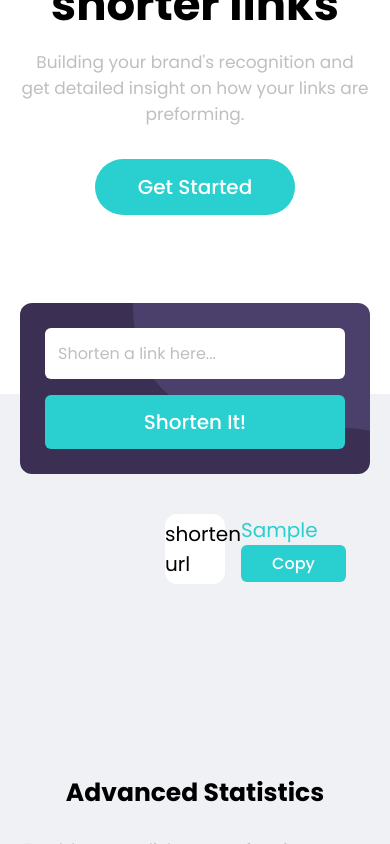
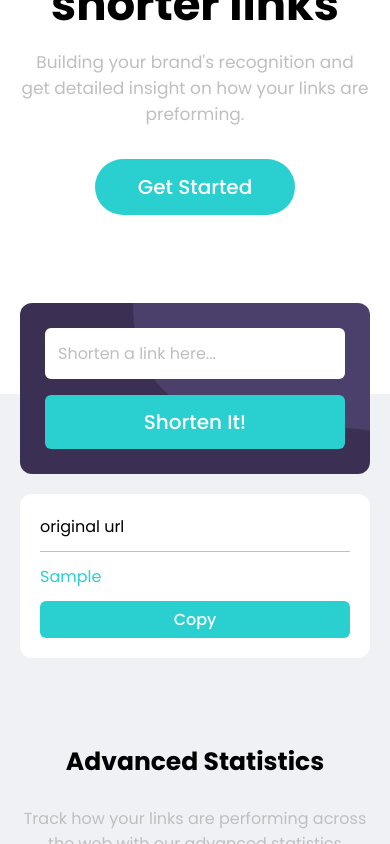
Before and after one commit to tomazi15/url-shortening-landing-page, a React (Create React App) app: page / in a window 390 px wide. Both pictures are taken after typing "Sample" into the empty fields and a click on the button "Shorten It!". Shown: the part 713-1557 px from the top of the page. Built offline with nearby package versions, Linux system fonts and the light colour scheme.

Commit message:
feat: add url list mobile view style

```diff
--- a/src/components/App.module.scss
+++ b/src/components/App.module.scss
@@ -4,7 +4,7 @@
 .container {
   position: relative;
 
-  &__test {
+  &__section {
     position: absolute;
     height: auto;
     width: 100%;
@@ -15,7 +15,7 @@
   }
 
   @media (min-width: $tablet-view) {
-    &__test {
+    &__section {
       top: 90%;
     }
   }
--- a/src/components/App.tsx
+++ b/src/components/App.tsx
@@ -16,7 +16,7 @@ const App = (): JSX.Element => {
         <PageHeader />
         <ShortenForm />
       </section>
-      <section className={style.container__test}>
+      <section className={style.container__section}>
         <UrlList />
         <ProductCard />
         <BoostLinkPanel />
--- a/src/components/UrlList/UrlList.module.scss
+++ b/src/components/UrlList/UrlList.module.scss
@@ -2,47 +2,57 @@
 @import "../../scss/functions.scss";
 
 .container {
+  // MOBILE
+  margin: toRem(100) toRem(20);
+
   &__urlList {
-    margin: toRem(120) toRem(165);
     padding: 0;
+
+    background-color: $color-white;
+    border-radius: toRem(12);
+    font-family: $poppins-font;
+    list-style-type: none;
   }
 
   &__url {
     display: flex;
-    justify-content: space-between;
-    align-items: center;
+    flex-direction: column;
 
-    height: toRem(70);
-    margin-bottom: toRem(16);
+    padding: toRem(20);
 
-    font-family: $poppins-font;
-    font-size: toRem(20);
-    list-style: none;
-    border-radius: toRem(12);
-    background-color: $color-white;
+    p {
+      margin: 0;
     }
 
-  &__urlDivider {
-    color: $color-cyan;
+    hr {
+      height: toRem(1);
+      width: 100%;
+      margin: toRem(12) toRem(0);
+
+      background-color: $color-gray;
+      border: none;
     }
-
-  @media (min-width: $tablet-view) {
-    &__url {
-      padding: toRem(0) toRem(25);
   }
 
   &__urlList:has(&__url) {
-      margin-bottom: -82px;
+    margin-bottom: -85px;
   }
 
   &__urlDivider {
     display: flex;
-      justify-content: end;
-      align-items: center;
+    flex-direction: column;
 
+    margin: padding(20);
+
+    p {
+      color: $color-cyan;
+    }
     button {
-        margin: toRem(20) toRem(0) toRem(20) toRem(20);
+      margin-top: toRem(12);
     }
   }
+
+  // DESKTOP
+  @media (min-width: $tablet-view) {
   }
 }
--- a/src/components/UrlList/UrlList.tsx
+++ b/src/components/UrlList/UrlList.tsx
@@ -14,9 +14,10 @@ const UrlList = () => {
         {urls.length > 0 &&
           urls.map((url: any, i: number) => (
             <li key={i} className={style.container__url}>
-              <p>shorten url</p>
+              <p>original url</p>
+              <hr />
               <div className={style.container__urlDivider}>
-                {url.shortenUrl}
+                <p>{url.shortenUrl}</p>
                 <Button name="Copy" buttonStyle="smallSquare" />
               </div>
             </li>
--- a/src/components/partials/Button/Button.module.scss
+++ b/src/components/partials/Button/Button.module.scss
@@ -40,7 +40,6 @@
 
 .buttonSmallSquare {
   padding: toRem(6) toRem(0);
-  width: toRem(105);
 
   font-family: $poppins-font;
   font-size: toRem(16);
@@ -55,4 +54,8 @@
   &:hover {
     filter: saturate(50%);
   }
+
+  @media (min-width: $tablet-view) {
+    width: toRem(105);
+  }
 }
```
Lines whose indentation alone changed are shown as unchanged.
